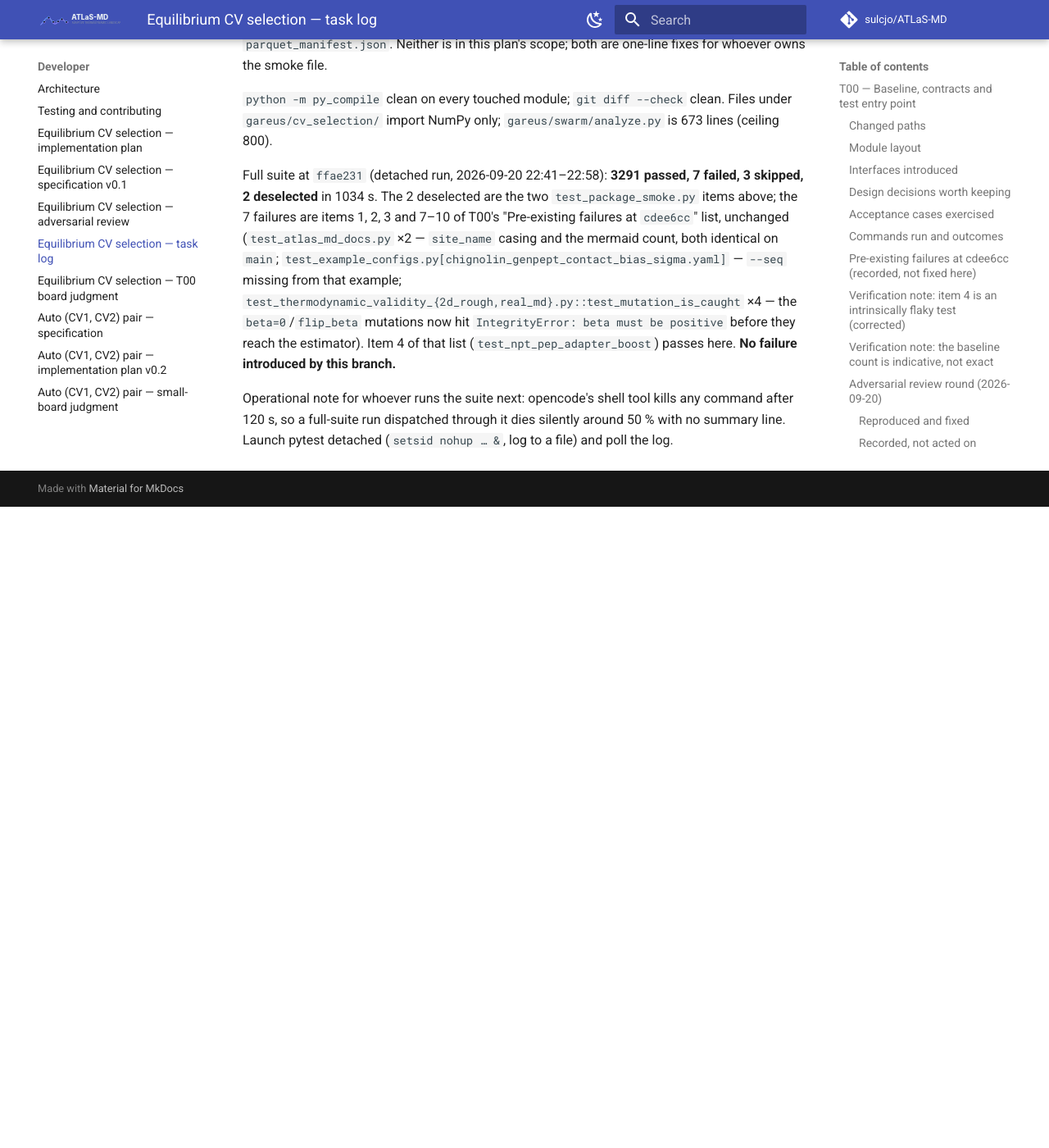
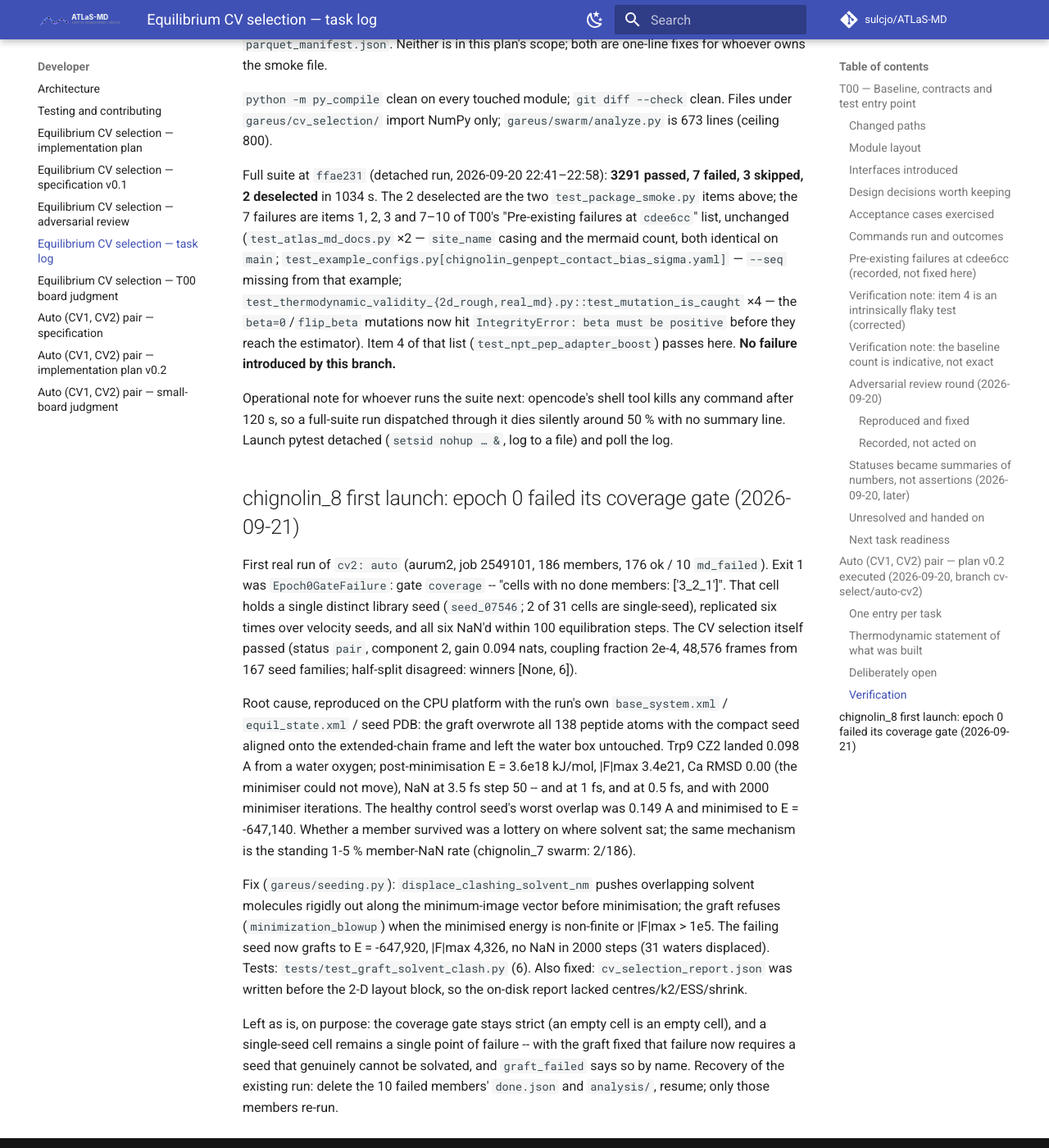
Before and after one commit to sulcjo/ATLaS-MD, an MkDocs documentation site: the page built from docs/atlas-md/developer/equilibrium-cv-task-log.md, in a window 1280 px wide and 1400 px high, scrolled down 12660 px. Shown: the whole window at 82% size. Built offline with MkDocs 1.6.1 and Material for MkDocs 9.7.7, drawn with Linux system fonts in a browser that asks for light colours; comment, search, counter and statistics services are not loaded; before the commit the page ends 13278 px from its top, so only the background shows below that.

Commit message:
docs(cv-selection): record chignolin_8 epoch-0 coverage-gate failure and the graft root cause
Co-Authored-By: Claude Fable 5.1 <noreply@anthropic.com>
Claude-Session: https://claude.ai/code/session_013aWz4fLHeYTVPHTrH7Tcu1

```diff
--- a/docs/atlas-md/developer/equilibrium-cv-task-log.md
+++ b/docs/atlas-md/developer/equilibrium-cv-task-log.md
@@ -407,3 +407,34 @@ here. **No failure introduced by this branch.**
 Operational note for whoever runs the suite next: opencode's shell tool kills any command
 after 120 s, so a full-suite run dispatched through it dies silently around 50 % with no
 summary line. Launch pytest detached (`setsid nohup … &`, log to a file) and poll the log.
+
+## chignolin_8 first launch: epoch 0 failed its coverage gate (2026-09-21)
+
+First real run of `cv2: auto` (aurum2, job 2549101, 186 members, 176 ok / 10 `md_failed`).
+Exit 1 was `Epoch0GateFailure`: gate `coverage` -- "cells with no done members: ['3_2_1']".
+That cell holds a single distinct library seed (`seed_07546`; 2 of 31 cells are single-seed),
+replicated six times over velocity seeds, and all six NaN'd within 100 equilibration steps.
+The CV selection itself passed (status `pair`, component 2, gain 0.094 nats, coupling fraction
+2e-4, 48,576 frames from 167 seed families; half-split disagreed: winners [None, 6]).
+
+Root cause, reproduced on the CPU platform with the run's own `base_system.xml` /
+`equil_state.xml` / seed PDB: the graft overwrote all 138 peptide atoms with the compact seed
+aligned onto the extended-chain frame and left the water box untouched. Trp9 CZ2 landed
+0.098 A from a water oxygen; post-minimisation E = 3.6e18 kJ/mol, |F|max 3.4e21, Ca RMSD 0.00
+(the minimiser could not move), NaN at 3.5 fs step 50 -- and at 1 fs, and at 0.5 fs, and with
+2000 minimiser iterations. The healthy control seed's worst overlap was 0.149 A and minimised
+to E = -647,140. Whether a member survived was a lottery on where solvent sat; the same
+mechanism is the standing 1-5 % member-NaN rate (chignolin_7 swarm: 2/186).
+
+Fix (`gareus/seeding.py`): `displace_clashing_solvent_nm` pushes overlapping solvent
+molecules rigidly out along the minimum-image vector before minimisation; the graft refuses
+(`minimization_blowup`) when the minimised energy is non-finite or |F|max > 1e5. The failing
+seed now grafts to E = -647,920, |F|max 4,326, no NaN in 2000 steps (31 waters displaced).
+Tests: `tests/test_graft_solvent_clash.py` (6). Also fixed: `cv_selection_report.json` was
+written before the 2-D layout block, so the on-disk report lacked centres/k2/ESS/shrink.
+
+Left as is, on purpose: the coverage gate stays strict (an empty cell is an empty cell), and a
+single-seed cell remains a single point of failure -- with the graft fixed that failure now
+requires a seed that genuinely cannot be solvated, and `graft_failed` says so by name.
+Recovery of the existing run: delete the 10 failed members' `done.json` and `analysis/`, resume;
+only those members re-run.
```
